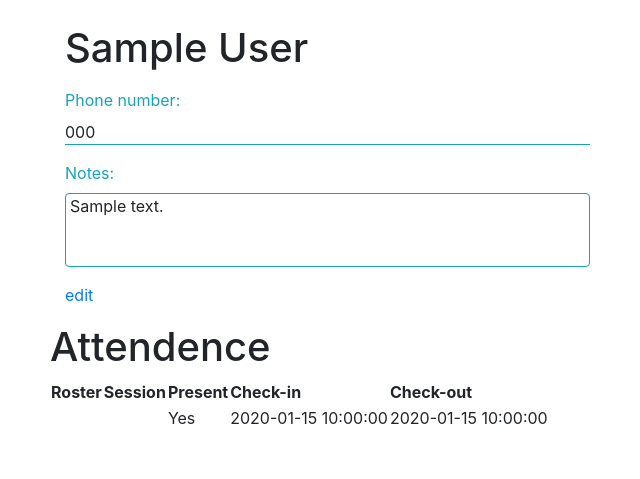
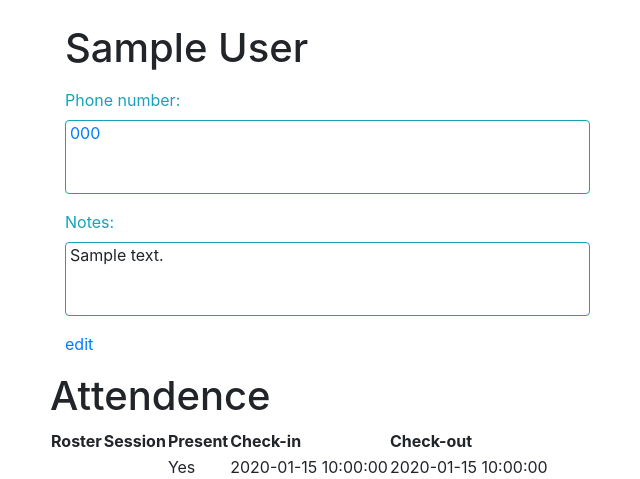
Before and after one commit to jjames1011/attendenceapp, a Flask app: template templates/student_profile.html in a window 1280 px wide. Shown: the part 72-551 px from the top of the page, without its empty margins (35-675 px from the left). Run offline with Flask 2, Linux system fonts and the light colour scheme; tables that the repository leaves empty hold one stand-in row (values such as "Sample post"); the template is opened without the code that fills it: values that come from a table or form of the project are taken from there, most other values are stand-ins (such as "Sample title", 1, 10 or a date in 2020); data that the repository does not hold is empty; some libraries are stand-ins or nearby versions.

Commit message:
closes #60

```diff
--- a/templates/student_profile.html
+++ b/templates/student_profile.html
@@ -2,7 +2,7 @@
 <h1>{{errorMSG}}</h1> {% else %}
 <div class='col-md-6 center'>
   <h1 class='mb-3'>{{student.name}}</h1> <label for='phone' class='text-info'>Phone number:</label>
-  <p id='phone' class='border-bottom border-info'>{{student.phone}}</p>
+  <p class='pb-5 pl-1 rounded border  border-info'><a href='tel://{{student.phone}}'>{{student.phone}}</a></p>
   <label for='notes' class='text-info'>Notes:</label>
   <p id='notes' class='pb-5 pl-1 rounded border  border-info'>{{student.notes}}</p>
   <a href='/update_student?student_id={{student.id}}'>
```
